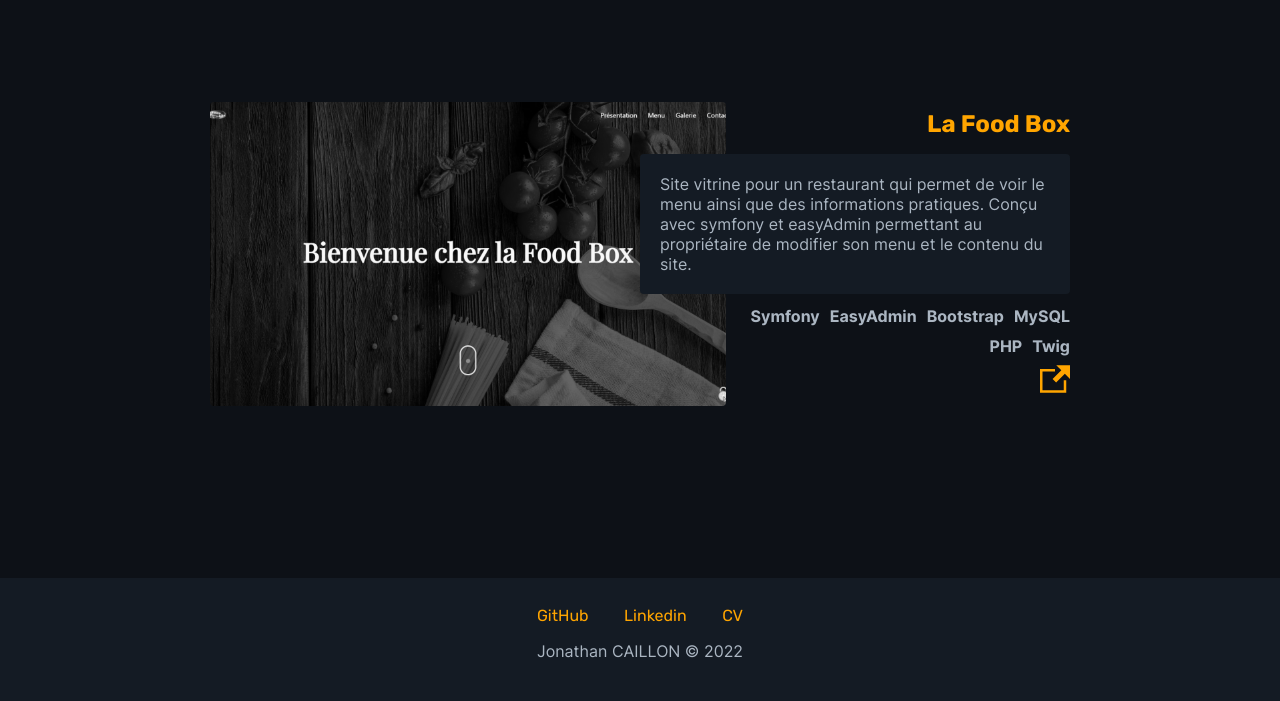
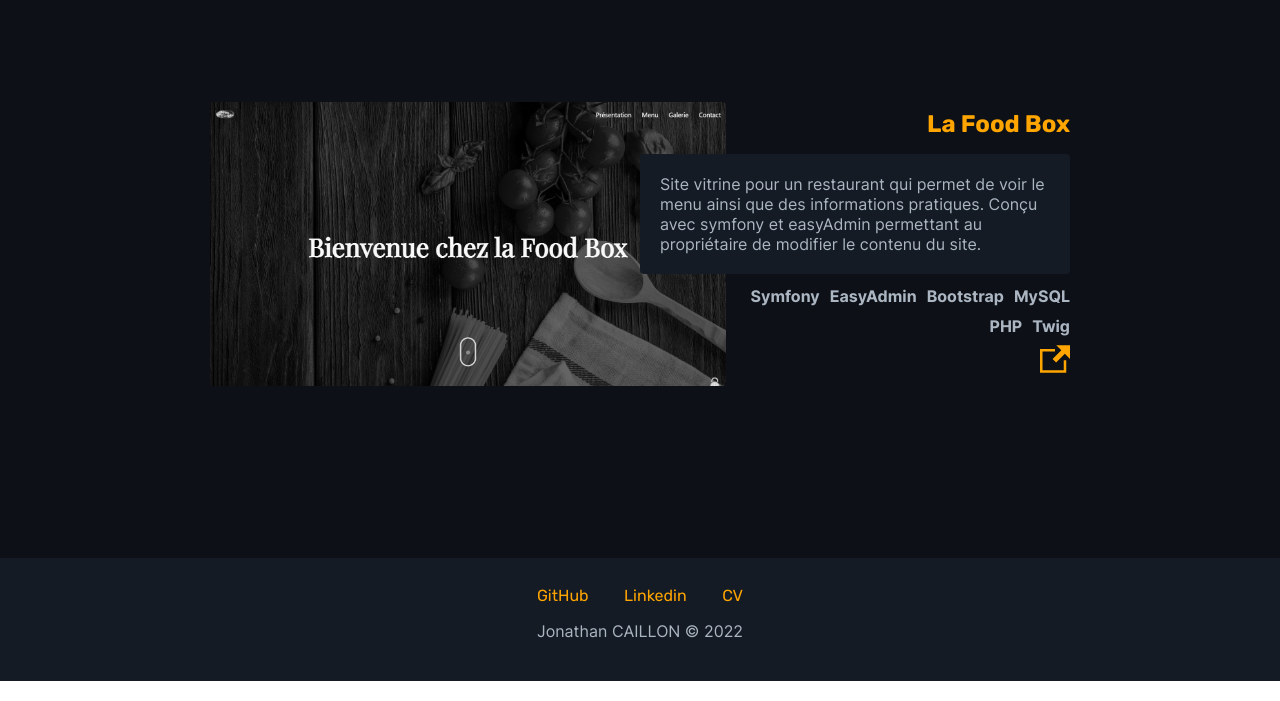
Before and after one commit to Jonathan-Caillon/CV, a website: page index.html in a window 1280 px wide. Shown: the part 2093-2794 px from the top of the page. Drawn offline with nearby package versions, Linux system fonts and the light colour scheme.

Commit message:
meta theme

```diff
--- a/index.html
+++ b/index.html
@@ -4,6 +4,7 @@
     <meta charset="UTF-8" />
     <meta http-equiv="X-UA-Compatible" content="IE=edge" />
     <meta name="viewport" content="width=device-width, initial-scale=1.0" />
+    <meta name="theme-color" content="#0d1117" />
     <link href="./node_modules/aos/dist/aos.css" rel="stylesheet" />
     <link rel="stylesheet" href="./style.css" />
     <title>Portfolio Caillon Jonathan</title>
@@ -592,8 +593,7 @@
               <p class="texte">
                 Site vitrine pour un restaurant qui permet de voir le menu ainsi
                 que des informations pratiques. Conçu avec symfony et easyAdmin
-                permettant au propriétaire de modifier son menu et le contenu du
-                site.
+                permettant au propriétaire de modifier le contenu du site.
               </p>
               <ul>
                 <li>MySQL</li>
```
